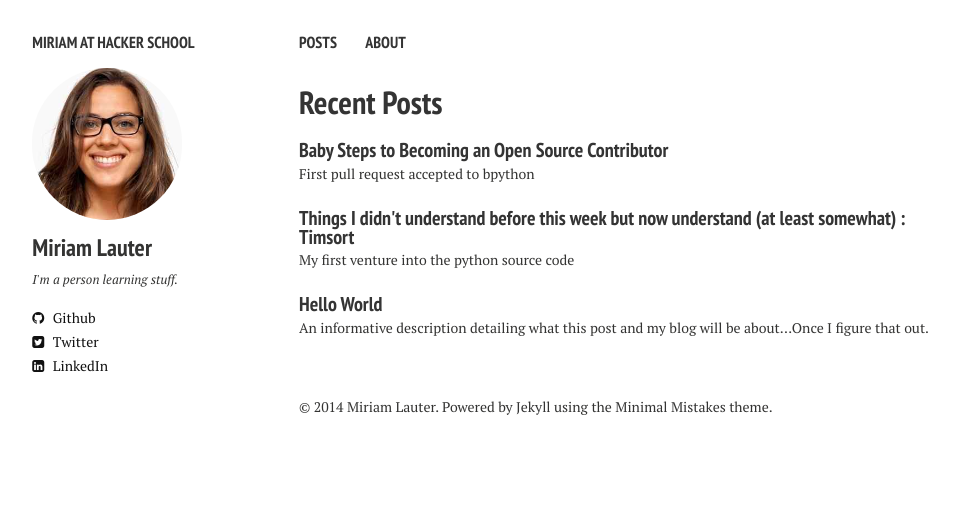
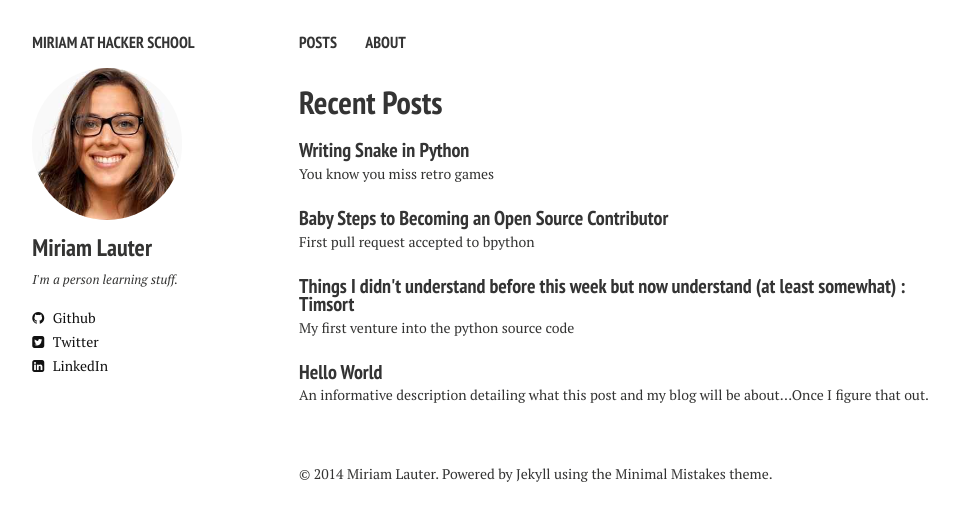
Before and after one commit to mlauter/mlauter.github.io, a Jekyll site: the page built from index.md, in a window 1280 px wide. Shown: the top 521 px of the page, without its empty margins (21-980 px from the left). Built offline with Jekyll 4.4.1, drawn with Linux system fonts in a browser that asks for light colours; nearby versions of some CDN libraries; some of the changed lines change nothing that is shown.

Commit message:
py_snake post

````diff
--- a/_config.yml
+++ b/_config.yml
@@ -2,6 +2,7 @@ title:            Miriam at Hacker School
 description:      Follow along as I learn stuff.
 # Your site's domain goes here. Leave localhost server or blank when working locally.
 url:              https://mlauter.github.io
+# url:                http://localhost:4000
 disqus_shortname:
 
 # Owner/author information
--- /dev/null
+++ b/_posts/2014-09-07-writing-snake-in-python.markdown
@@ -0,0 +1,67 @@
+---
+layout: post
+title: "Writing Snake in Python"
+description: You know you miss retro games
+date: 2014-09-07T21:41:03-04:00
+tags: retro games, pygame, procrastination, snake
+---
+
+I was supposed to be writing a blog post about the cool air conditioner controller I just made for myself, but instead I wrote Snake, that game you used to play on your cell phone, in python using pygame. Then, I couldn't stop playing it:
+
+<p></p><br />
+![I wrote this!](../images/snakedemo.gif)
+
+<!-- <iframe height="310" width="480"  src="https://www.youtube.com/embed/EIyixC9NsLI?start=22&end=30&autoplay=1&version=3" frameborder="0"></iframe> -->
+
+## Things that were surprisingly easy:
+
+### Installing pygame
+
+The first time I tried to install pygame about a year ago, I got hopelessly stuck and gave up. It turns out though, that you can use Homebrew (if you are a mac user and use homebrew)! I did that following the instructions on this [reddit subthread](http://www.reddit.com/r/pygame/comments/21tp7n/how_to_install_pygame_on_osx_mavericks/), thanks to Allison, one of the facilitators at Hacker School.
+
+### Using pygame
+
+The [documentation](http://www.pygame.org/docs/) can be a little hard to get into right off the bat, but going through the first tutorial [*Introduction to pygame*](http://www.pygame.org/docs/tut/intro/intro.html) gives you almost everything you need to know to make a simple game like snake.
+
+1. run `pygame.init()`
+1. make a screen:
+  ``` screen = pygame.display.set_mode((width,height))```
+1. make a Surface object:
+  ``` my_surface = pygame.Surface((width,height))```
+  (There are some other options available here, but I didn't need them.)
+1. blit the surface to the screen
+  ``` screen.blit(my_surface,position)```
+  `position` is a tuple defining the top left corner of your surface within the coordinates of your screen.
+1. ``` pygame.display.flip()```
+  This updates the visible display. you can also use ```python pygame.display.update()```, but the tutorial recommends `.flip()`.
+
+You can access key presses by calling `pygame.key.get_pressed()`.
+
+I had to do a bit more googling to figure out how to display my 'welcome' and 'you died' messages, but that's it for the pygame parts of the game, the rest is just python.
+
+## Things that were challenging
+
+### Movement
+
+I was struggling to figure out how to get the body segments to follow the head around properly until Mary, one of the facilitators at Hacker School, suggested that I could just have the Head object move each body segment to the position of the segment in front of it.
+
+### Growing
+
+Mary also pointed out to me that it would be problematic to have the Snake grow from the back after eating, because if the snake's head was one square away from the end of it's tail, for example, it could die by eating the food in front of it and growing, which is not an outcome we want to allow.
+
+In order to avoid this, the snake grows by keeping the existing body segments in place for one update and just filling in another square between the head and the body.
+
+Also, it is important to make sure new Food objects don't randomly place themselves on occupied squares.
+
+## Other stuff to consider
+
+### Collisions
+
+Because all my objects are the same size, all objects exist on a grid square within my screen, and all pygame Surface positions are defined by the upper left corner, determining whether there was a collision was just a matter of checking the positions of all pairs of objects in the game for equality. This would be a bit trickier if you had to check the full Surface for overlaps of any sort.
+
+## Waste time!!
+
+Play the game or have a look at the code [here](https://github.com/mlauter/py_snake). The only dependency is pygame 1.9.1. Right now the code is around 250 lines, but I'm sure it could be tighter. Let me know if you have suggestions or some code review!
+
+<p></p><br />
+![asnake on Make A Gif](http://cdn.makeagif.com/media/9-07-2014/WSN3aM.gif)
````
Also changed, not shown: images/plainwindoac.jpg (added), images/smartacicon.jpg (added), images/smartacicon2.jpg (added), images/smartacicon3.jpg (added), images/snakedemo.gif (added), 1 other file.
